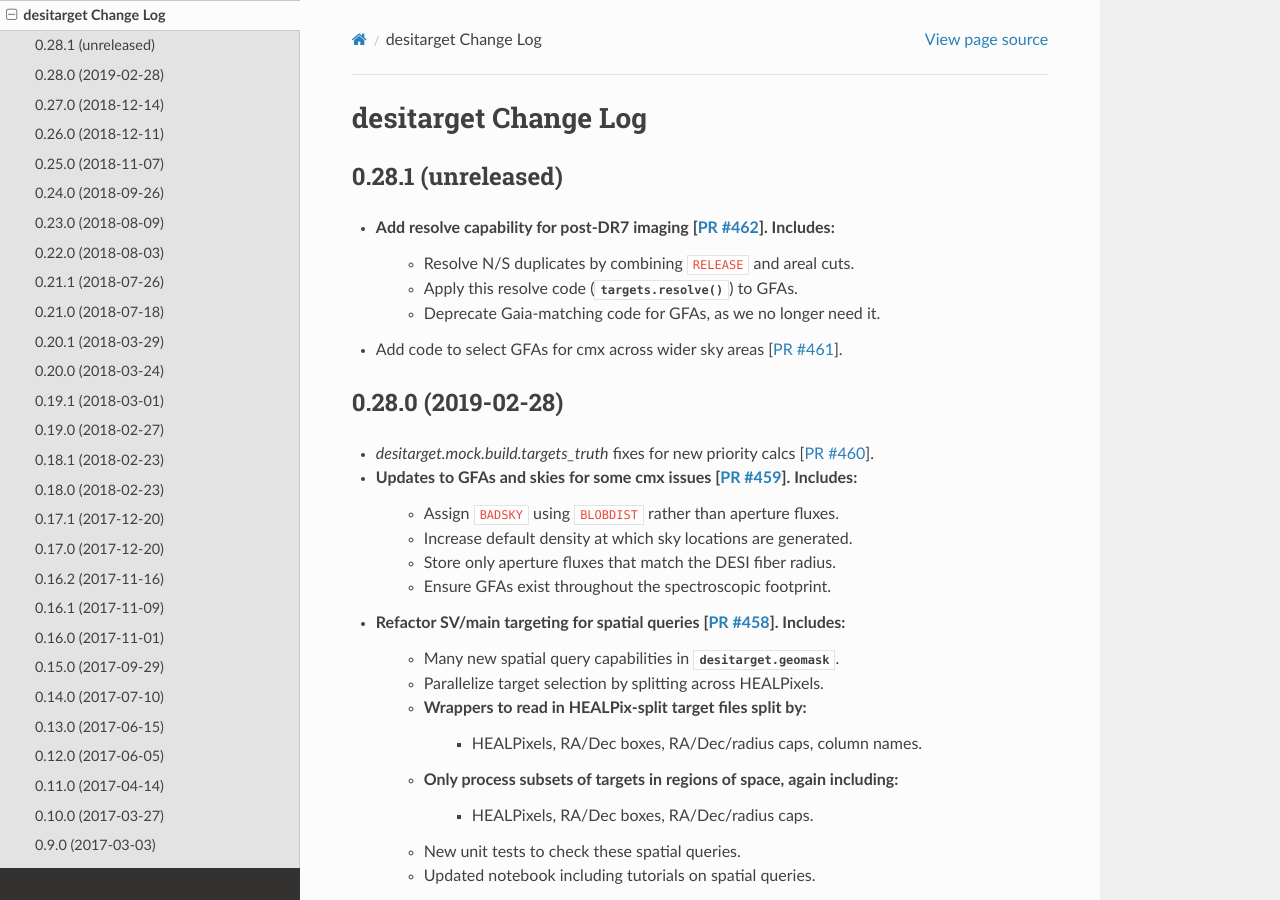
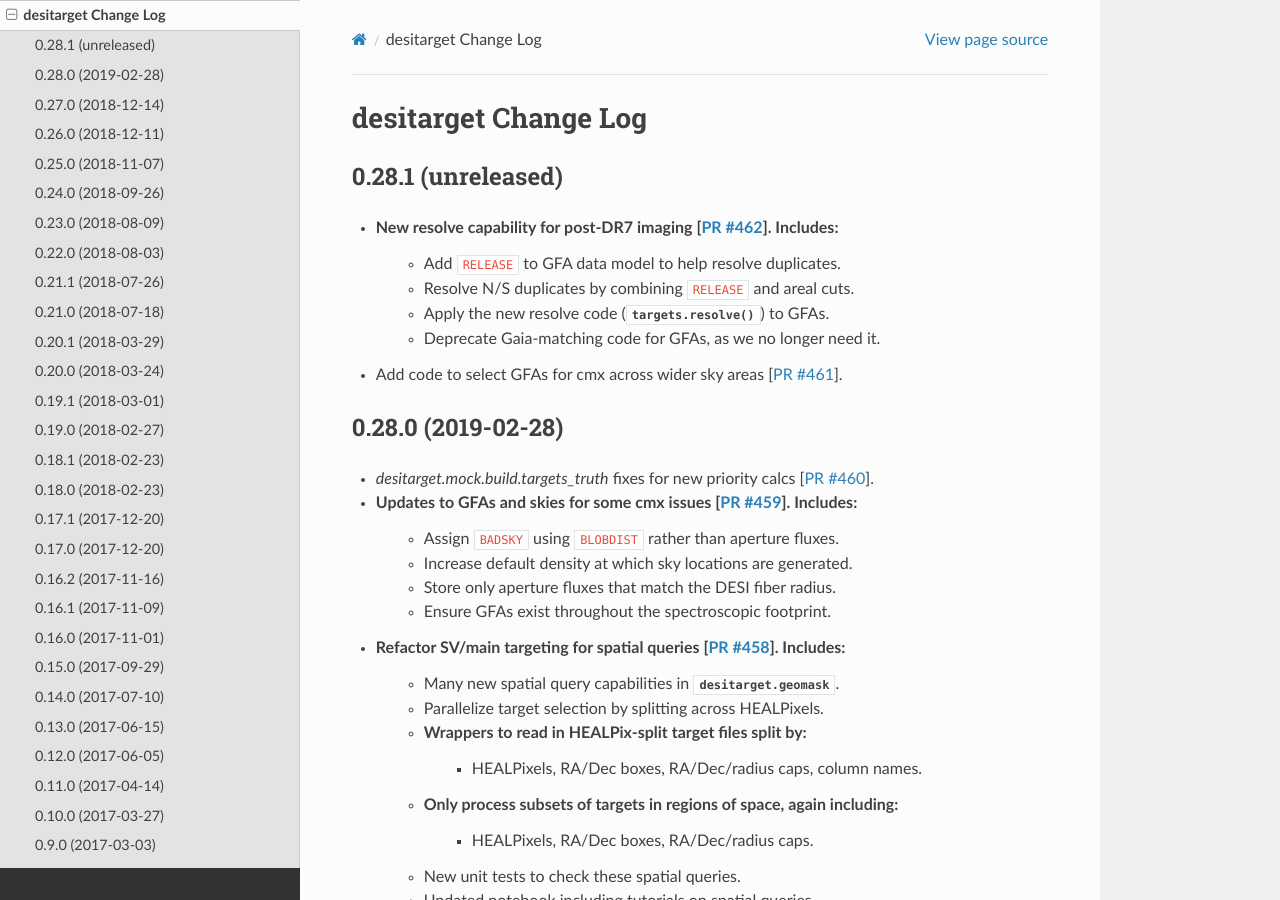
Before and after one commit to desihub/desitarget, a Sphinx documentation site: the page built from doc/changes.rst, in a window 1280 px wide and 900 px high. Built offline with Sphinx 7.4.7 and the Read the Docs theme 2.0.0, drawn with Linux system fonts in a browser that asks for light colours.

Commit message:
further updates to changes docs

```diff
--- a/doc/changes.rst
+++ b/doc/changes.rst
@@ -5,9 +5,10 @@ desitarget Change Log
 0.28.1 (unreleased)
 -------------------
 
-* Add resolve capability for post-DR7 imaging [`PR #462`_]. Includes:
+* New resolve capability for post-DR7 imaging [`PR #462`_]. Includes:
+    * Add ``RELEASE`` to GFA data model to help resolve duplicates.
     * Resolve N/S duplicates by combining ``RELEASE`` and areal cuts.
-    * Apply this resolve code (:func:`targets.resolve`) to GFAs.
+    * Apply the new resolve code (:func:`targets.resolve`) to GFAs.
     * Deprecate Gaia-matching code for GFAs, as we no longer need it.
 * Add code to select GFAs for cmx across wider sky areas [`PR #461`_].
 
```
